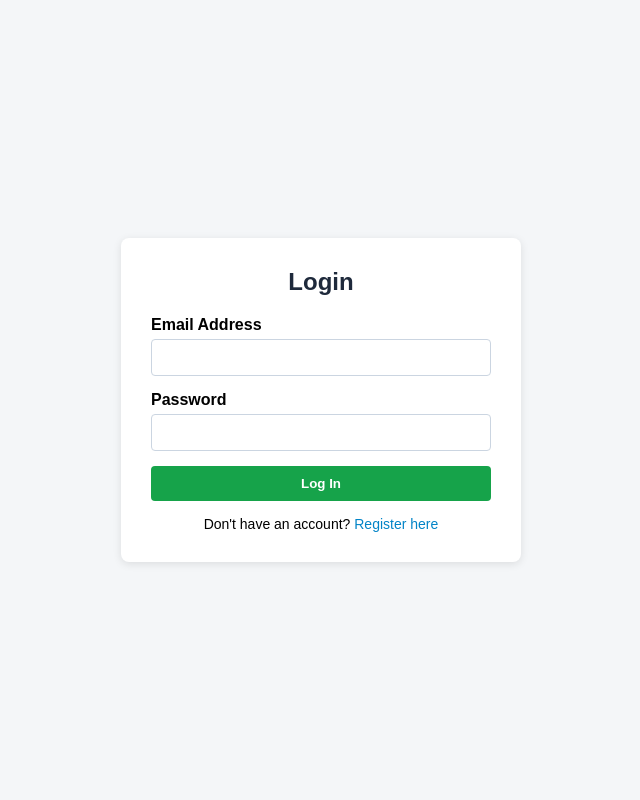
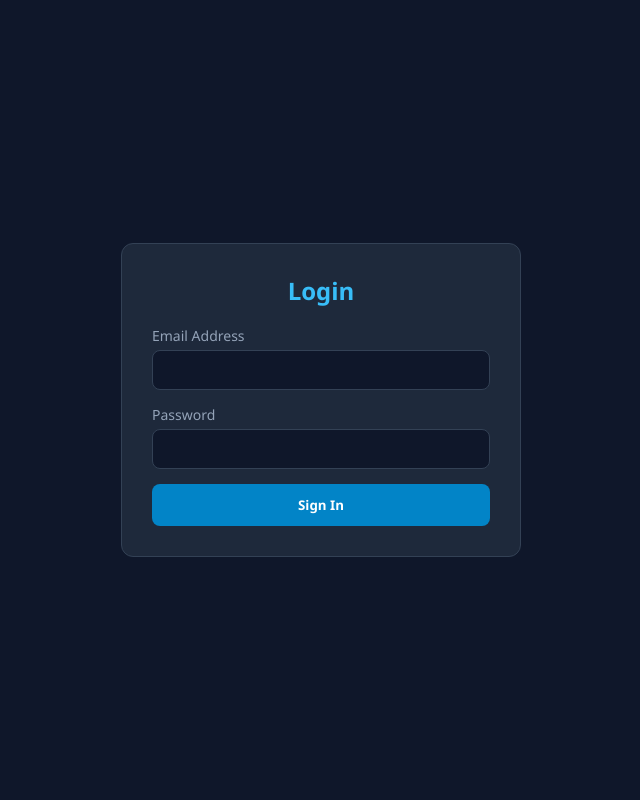
Before and after one commit to bibekgiri4208/model_store, a PHP site: page /login.php in a window 1280 px wide. Shown: the whole page, without its empty margins (319-959 px from the left). Run offline with PHP 8.4, Linux system fonts and the light colour scheme.

Commit message:
Refactor login and logout functionality for improved security and user experience, including enhanced session handling and error messaging.

```diff
--- a/login.php
+++ b/login.php
@@ -5,23 +5,33 @@ require_once 'config/db.php';
 $error = '';
 
 if ($_SERVER['REQUEST_METHOD'] === 'POST') {
-    $email = filter_var(trim($_POST['email']), FILTER_SANITIZE_EMAIL);
-    $pass  = $_POST['password'];
+    $email = trim($_POST['email'] ?? '');
+    $password = $_POST['password'] ?? '';
 
-    $stmt = $pdo->prepare("SELECT * FROM users WHERE email = ?");
-    $stmt->execute([$email]);
-    $user = $stmt->fetch();
+    if (!empty($email) && !empty($password)) {
+        $stmt = $pdo->prepare("SELECT * FROM users WHERE email = ?");
+        $stmt->execute([$email]);
+        $user = $stmt->fetch();
 
-    if ($user && password_verify($pass, $user['password'])) {
-        $_SESSION['user_id']   = $user['id'];
-        $_SESSION['user_name'] = $user['full_name'];
-        $_SESSION['user_role'] = $user['role'];
+        if ($user && password_verify($password, $user['password'])) {
+            // Set session variables
+            $_SESSION['user_id'] = $user['id'];
+            $_SESSION['full_name'] = $user['full_name'];
+            $_SESSION['role'] = strtolower(trim($user['role'])); // Ensures lowercase matching ('admin' or 'user')
 
-        $redirect = $_GET['redirect'] ?? 'index.php';
-        header("Location: " . $redirect);
-        exit;
+            // Redirect based on role
+            if ($_SESSION['role'] === 'admin') {
+                header('Location: admin/dashboard.php');
+                exit;
+            } else {
+                header('Location: index.php');
+                exit;
+            }
+        } else {
+            $error = "Invalid email or password.";
+        }
     } else {
-        $error = "Invalid email or password.";
+        $error = "Please fill in all fields.";
     }
 }
 ?>
@@ -29,31 +39,28 @@ if ($_SERVER['REQUEST_METHOD'] === 'POST') {
 <html lang="en">
 <head>
     <meta charset="UTF-8">
-    <title>Login - Model Store</title>
+    <meta name="viewport" content="width=device-width, initial-scale=1.0">
+    <title>Login - Apex Replica Store</title>
     <style>
-        * { box-sizing: border-box; font-family: Arial, sans-serif; }
-        body { background: #f4f6f8; display: flex; justify-content: center; align-items: center; min-height: 100vh; margin: 0; }
-        .auth-card { background: #fff; padding: 30px; border-radius: 8px; box-shadow: 0 2px 8px rgba(0,0,0,0.1); width: 100%; max-width: 400px; }
-        .auth-card h2 { margin-top: 0; margin-bottom: 20px; color: #1e293b; text-align: center; }
+        * { box-sizing: border-box; font-family: 'Segoe UI', Tahoma, Geneva, Verdana, sans-serif; }
+        body { background: #0f172a; color: #f8fafc; display: flex; align-items: center; justify-content: center; min-height: 100vh; margin: 0; }
+        .login-card { background: #1e293b; padding: 30px; border-radius: 12px; border: 1px solid #334155; width: 100%; max-width: 400px; }
+        h2 { margin-top: 0; color: #38bdf8; text-align: center; }
         .form-group { margin-bottom: 15px; }
-        .form-group label { display: block; margin-bottom: 5px; font-weight: bold; }
-        .form-group input { width: 100%; padding: 10px; border: 1px solid #cbd5e1; border-radius: 4px; }
-        .btn { width: 100%; padding: 10px; background: #16a34a; color: white; border: none; border-radius: 4px; font-weight: bold; cursor: pointer; }
-        .btn:hover { background: #15803d; }
-        .alert { padding: 10px; background: #fef2f2; border: 1px solid #fca5a5; color: #991b1b; border-radius: 4px; margin-bottom: 15px; font-size: 14px; }
-        .alert-success { background: #f0fdf4; border-color: #86efac; color: #166534; }
-        .link { text-align: center; margin-top: 15px; font-size: 14px; }
-        .link a { color: #0284c7; text-decoration: none; }
+        label { display: block; margin-bottom: 5px; color: #94a3b8; font-size: 14px; }
+        input { width: 100%; background: #0f172a; border: 1px solid #334155; color: #fff; padding: 10px; border-radius: 8px; outline: none; }
+        button { width: 100%; background: #0284c7; color: #fff; border: none; padding: 12px; border-radius: 8px; font-weight: bold; cursor: pointer; }
+        button:hover { background: #0369a1; }
+        .alert { background: #991b1b; color: #fecaca; padding: 10px; border-radius: 6px; margin-bottom: 15px; font-size: 14px; }
     </style>
 </head>
 <body>
-<div class="auth-card">
+<div class="login-card">
     <h2>Login</h2>
-    <?php if (isset($_GET['registered'])): ?>
-        <div class="alert alert-success">Registration successful! Please log in.</div>
+    <?php if (!empty($error)): ?>
+        <div class="alert"><?= htmlspecialchars($error) ?></div>
     <?php endif; ?>
-    <?php if ($error): ?><div class="alert"><?= htmlspecialchars($error) ?></div><?php endif; ?>
-    <form action="login.php<?= isset($_GET['redirect']) ? '?redirect=' . urlencode($_GET['redirect']) : '' ?>" method="POST">
+    <form action="login.php" method="POST">
         <div class="form-group">
             <label>Email Address</label>
             <input type="email" name="email" required>
@@ -62,11 +69,8 @@ if ($_SERVER['REQUEST_METHOD'] === 'POST') {
             <label>Password</label>
             <input type="password" name="password" required>
         </div>
-        <button type="submit" class="btn">Log In</button>
+        <button type="submit">Sign In</button>
     </form>
-    <div class="link">
-        Don't have an account? <a href="register.php">Register here</a>
-    </div>
 </div>
 </body>
 </html>
```
Also changed, not shown: logout.php (+22 -3 lines).
